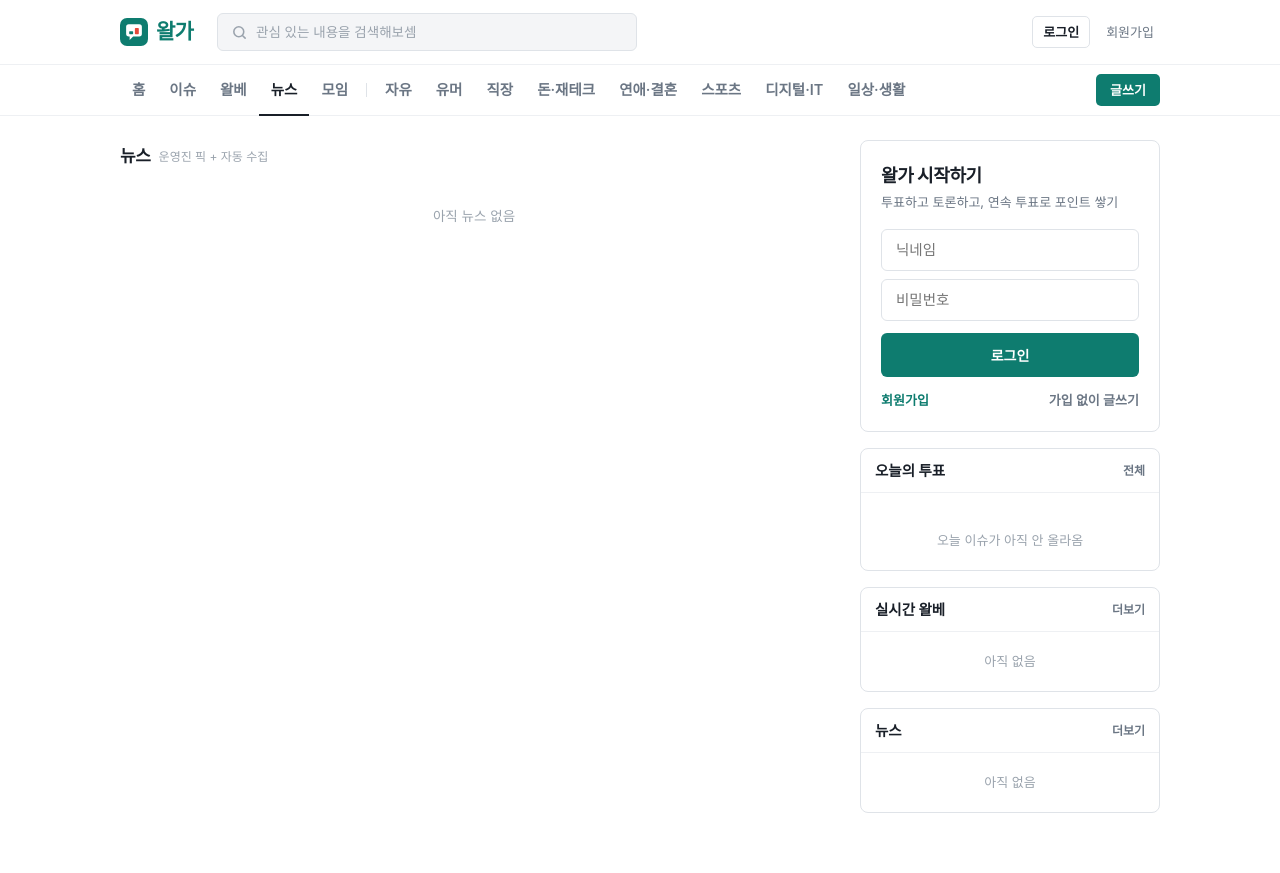
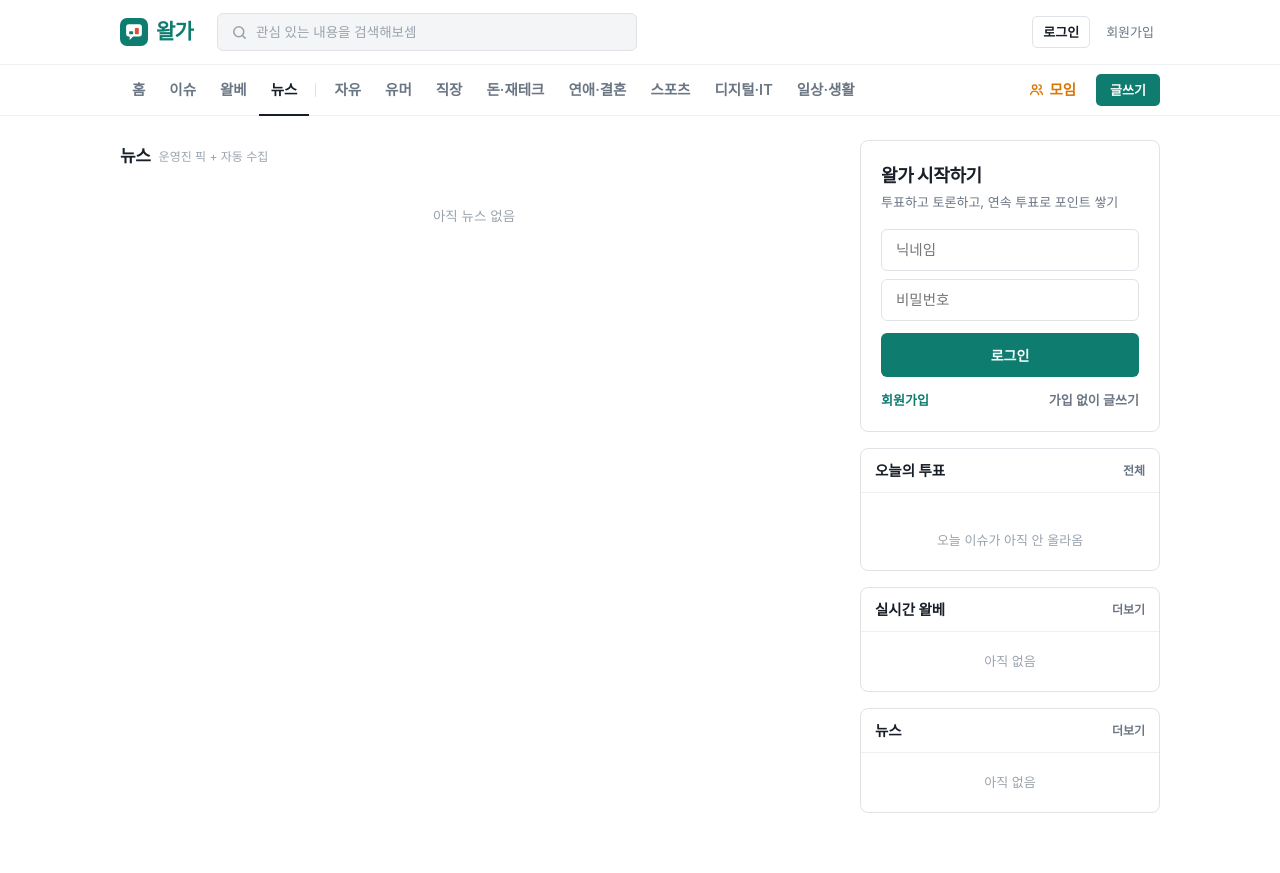
Before and after one commit to Jeongdonghwan/walga_prj, a Flask app: page /news in a window 1280 px wide. Run offline with Flask 3, Linux system fonts and the light colour scheme; data that the repository does not hold is empty; some libraries are stand-ins or nearby versions; some web fonts are replaced.

Commit message:
모임 메뉴를 GNB 맨 우측으로, 전용 색상(앰버) 적용
Co-Authored-By: Claude Fable 5.1 <noreply@anthropic.com>

```diff
--- a/static/style.css
+++ b/static/style.css
@@ -5,6 +5,7 @@
   --brand:#0e7c6f; --brand-soft:#e6f4f1; --brand-dark:#0a6358;
   --hot:#e5493a; --hot-soft:#fdeeec;
   --blue:#3b6ea5;
+  --meet:#d97706; --meet-soft:#fff4e0;
   --r:8px; --r2:6px;
 }
 *{margin:0;padding:0;box-sizing:border-box}
@@ -57,7 +58,10 @@ ul{list-style:none}
 .gnb a:hover{color:var(--text)}
 .gnb a.on{color:var(--text);font-weight:800;border-color:var(--text)}
 .gnb .div{width:1px;height:14px;background:var(--line2);margin:0 6px}
-.gnb .write{margin-left:auto;height:32px;padding:0 14px;background:var(--brand);color:#fff;font-size:13px;font-weight:700;border-radius:5px;border-bottom:none;display:flex;align-items:center;margin-bottom:0}
+.gnb .meet{margin-left:auto;display:flex;align-items:center;gap:5px;color:var(--meet);font-weight:800;border-bottom-color:transparent}
+.gnb .meet:hover{color:var(--meet)}
+.gnb .meet.on{color:var(--meet);border-color:var(--meet)}
+.gnb .write{margin-left:8px;height:32px;padding:0 14px;background:var(--brand);color:#fff;font-size:13px;font-weight:700;border-radius:5px;border-bottom:none;display:flex;align-items:center;margin-bottom:0}
 .gnb .write:hover{background:var(--brand-dark);color:#fff}
 
 /* ─── 상단바 (모바일) ─── */
@@ -471,6 +475,8 @@ ul{list-style:none}
 .nav{display:none;position:fixed;bottom:0;left:0;right:0;background:#fff;border-top:1px solid var(--line);padding:8px 4px calc(8px + env(safe-area-inset-bottom));z-index:30}
 .nav a{flex:1;display:flex;flex-direction:column;align-items:center;gap:3px;font-size:10.5px;font-weight:700;color:var(--faint)}
 .nav a.on{color:var(--brand)}
+.nav a.meet{color:var(--meet);opacity:.75}
+.nav a.meet.on{opacity:1}
 
 /* ═══ 모바일 ═══ */
 @media(max-width:960px){
--- a/templates/base.html
+++ b/templates/base.html
@@ -40,9 +40,9 @@
     <a href="/issue" class="{{ 'on' if nav == 'issue' }}">이슈</a>
     <a href="/best" class="{{ 'on' if nav == 'best' }}">왈베</a>
     <a href="/news" class="{{ 'on' if nav == 'news' }}">뉴스</a>
-    <a href="/meetup" class="{{ 'on' if nav == 'meetup' }}">모임</a>
     <span class="div"></span>
     {% for k, l in BOARDS.items() %}<a href="/board/{{ k }}" class="{{ 'on' if nav == k }}">{{ l }}</a>{% endfor %}
+    <a href="/meetup" class="meet {{ 'on' if nav == 'meetup' }}"><svg width="15" height="15" viewBox="0 0 24 24" fill="none" stroke="currentColor" stroke-width="2.2" stroke-linecap="round" stroke-linejoin="round"><circle cx="9" cy="8" r="3.5"/><path d="M2.5 20c.8-3.5 3.5-5.5 6.5-5.5s5.7 2 6.5 5.5M16 4.5a3.5 3.5 0 0 1 0 7M21.5 20c-.5-2.6-2-4.4-4-5.2"/></svg>모임</a>
     <a class="write" href="/write?board={{ nav if nav in BOARDS else 'free' }}">글쓰기</a>
   </div>
 </nav>
@@ -64,7 +64,7 @@
   <a href="/issue" class="{{ 'on' if nav == 'issue' }}"><svg width="22" height="22" viewBox="0 0 24 24" fill="none" stroke="currentColor" stroke-width="2" stroke-linecap="round"><path d="M6 20V10M12 20V4M18 20v-7"/></svg>이슈</a>
   <a href="/best" class="{{ 'on' if nav == 'best' }}"><svg width="22" height="22" viewBox="0 0 24 24" fill="none" stroke="currentColor" stroke-width="2" stroke-linecap="round" stroke-linejoin="round"><path d="M12 2c1 4-4 6-4 11a6 6 0 0 0 12 0c0-2-1-4-2-5-1 3-3 3-3 3s1-5-3-9z"/></svg>왈베</a>
   <a href="/board/free" class="{{ 'on' if nav in BOARDS }}"><svg width="22" height="22" viewBox="0 0 24 24" fill="none" stroke="currentColor" stroke-width="2" stroke-linecap="round" stroke-linejoin="round"><path d="M21 11.5a8.4 8.4 0 0 1-9 8.4 8.6 8.6 0 0 1-3.5-.7L3 21l1.8-4.5A8.4 8.4 0 1 1 21 11.5z"/></svg>게시판</a>
-  <a href="/meetup" class="{{ 'on' if nav == 'meetup' }}"><svg width="22" height="22" viewBox="0 0 24 24" fill="none" stroke="currentColor" stroke-width="2" stroke-linecap="round" stroke-linejoin="round"><circle cx="9" cy="8" r="3.5"/><path d="M2.5 20c.8-3.5 3.5-5.5 6.5-5.5s5.7 2 6.5 5.5M16 4.5a3.5 3.5 0 0 1 0 7M21.5 20c-.5-2.6-2-4.4-4-5.2"/></svg>모임</a>
+  <a href="/meetup" class="meet {{ 'on' if nav == 'meetup' }}"><svg width="22" height="22" viewBox="0 0 24 24" fill="none" stroke="currentColor" stroke-width="2" stroke-linecap="round" stroke-linejoin="round"><circle cx="9" cy="8" r="3.5"/><path d="M2.5 20c.8-3.5 3.5-5.5 6.5-5.5s5.7 2 6.5 5.5M16 4.5a3.5 3.5 0 0 1 0 7M21.5 20c-.5-2.6-2-4.4-4-5.2"/></svg>모임</a>
   <a href="/my" class="{{ 'on' if nav == 'my' }}"><svg width="22" height="22" viewBox="0 0 24 24" fill="none" stroke="currentColor" stroke-width="2" stroke-linecap="round"><circle cx="12" cy="8" r="4.5"/><path d="M4 21c1-4 4.5-6 8-6s7 2 8 6"/></svg>마이</a>
 </nav>
 <script src="{{ url_for('static', filename='app.js') }}"></script>
```
